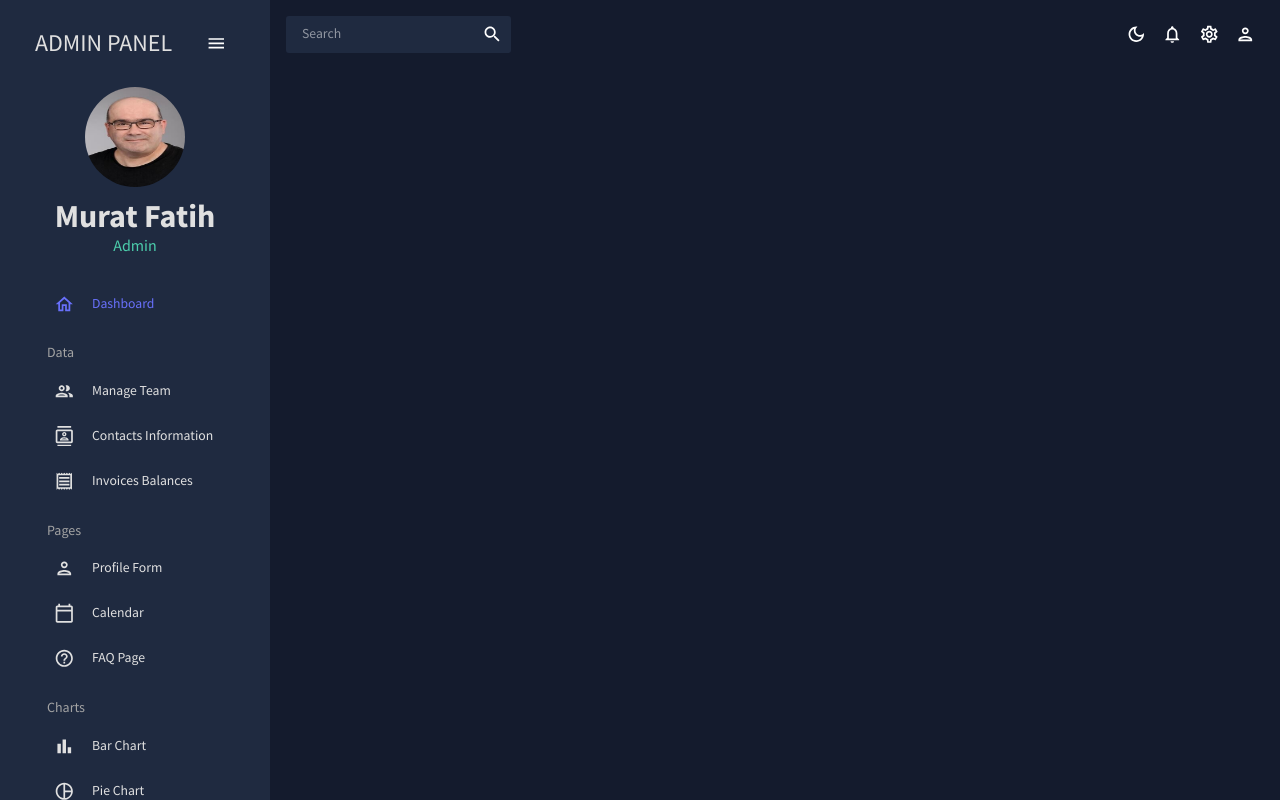
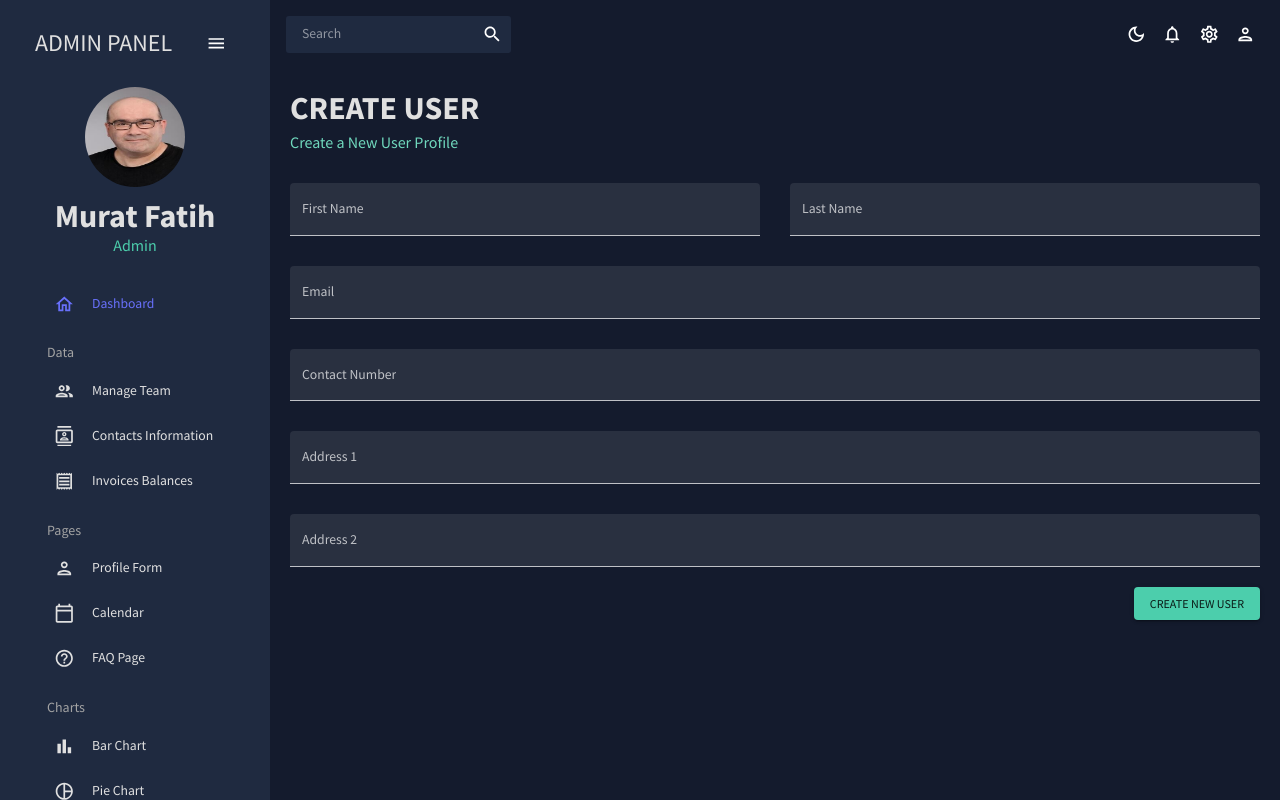
Before and after one commit to fatihyanik/react_admin_dashboard, a React (Create React App) app: page /form in a window 1280 px wide. Built offline with nearby package versions, Linux system fonts and the light colour scheme.

Commit message:
added profile form with formik and yup

```diff
--- a/src/App.js
+++ b/src/App.js
@@ -8,8 +8,8 @@
 import Team from "./scenes/team";
 import Contacts from "./scenes/contacts";
 import Invoices from "./scenes/invoices";
+import Form from "./scenes/form";
 // import Bar from "./scenes/bar";
-// import Form from "./scenes/form";
 // import Line from "./scenes/line";
 // import Pie from "./scenes/pie";
 // import FAQ from "./scenes/faq";
@@ -33,7 +33,7 @@
               <Route path="/team" element={<Team />} />
               <Route path="/contacts" element={<Contacts />} />
               <Route path="/invoices" element={<Invoices />} />
-              {/* <Route path="/form" element={<Form />} /> */}
+              <Route path="/form" element={<Form />} />
               {/* <Route path="/bar" element={<Bar />} /> */}
               {/* <Route path="/pie" element={<Pie />} /> */}
               {/* <Route path="/line" element={<Line />} /> */}
--- /dev/null
+++ b/src/scenes/form/index.jsx
@@ -0,0 +1,155 @@
+import { Box, Button, TextField } from "@mui/material";
+import { Formik } from "formik";
+import * as yup from "yup";
+import useMediaQuery from "@mui/material/useMediaQuery";
+import Header from "../../components/Header";
+
+const Form = () => {
+  const isNonMobile = useMediaQuery("(min-width:600px)");
+
+  const handleFormSubmit = (values) => {
+    console.log(values);
+  };
+
+  const initialValues = {
+    firstName: "",
+    lastName: "",
+    email: "",
+    contact: "",
+    address1: "",
+    address2: "",
+  };
+
+  const phoneRegExp =
+    /^((\+[1-9]{1,4}[ -]?)|(\([0-9]{2,3}\)[ -]?)|([0-9]{2,4})[ -]?)*?[0-9]{3,4}[ -]?[0-9]{3,4}$/;
+
+  const checkoutSchema = yup.object().shape({
+    firstName: yup.string().required("required"),
+    lastName: yup.string().required("required"),
+    email: yup.string().email("invalid email").required("required"),
+    contact: yup
+      .string()
+      .matches(phoneRegExp, "Phone number is not valid")
+      .required("required"),
+    address1: yup.string().required("required"),
+    address2: yup.string().required("required"),
+  });
+
+  return (
+    <Box m='20px'>
+      <Header title='CREATE USER' subtitle='Create a New User Profile' />
+
+      <Formik
+        onSubmit={handleFormSubmit}
+        initialValues={initialValues}
+        validationSchema={checkoutSchema}
+      >
+        {({
+          values,
+          errors,
+          touched,
+          handleBlur,
+          handleChange,
+          handleSubmit,
+        }) => (
+          <form onSubmit={handleSubmit}>
+            <Box
+              display='grid'
+              gap='30px'
+              gridTemplateColumns='repeat(4, minmax(0, 1fr))'
+              sx={{
+                "& > div": { gridColumn: isNonMobile ? undefined : "span 4" },
+              }}
+            >
+              <TextField
+                fullWidth
+                variant='filled'
+                type='text'
+                label='First Name'
+                onBlur={handleBlur}
+                onChange={handleChange}
+                value={values.firstName}
+                name='firstName'
+                error={!!touched.firstName && !!errors.firstName}
+                helperText={touched.firstName && errors.firstName}
+                sx={{ gridColumn: "span 2" }}
+              />
+              <TextField
+                fullWidth
+                variant='filled'
+                type='text'
+                label='Last Name'
+                onBlur={handleBlur}
+                onChange={handleChange}
+                value={values.lastName}
+                name='lastName'
+                error={!!touched.lastName && !!errors.lastName}
+                helperText={touched.lastName && errors.lastName}
+                sx={{ gridColumn: "span 2" }}
+              />
+              <TextField
+                fullWidth
+                variant='filled'
+                type='text'
+                label='Email'
+                onBlur={handleBlur}
+                onChange={handleChange}
+                value={values.email}
+                name='email'
+                error={!!touched.email && !!errors.email}
+                helperText={touched.email && errors.email}
+                sx={{ gridColumn: "span 4" }}
+              />
+              <TextField
+                fullWidth
+                variant='filled'
+                type='text'
+                label='Contact Number'
+                onBlur={handleBlur}
+                onChange={handleChange}
+                value={values.contact}
+                name='contact'
+                error={!!touched.contact && !!errors.contact}
+                helperText={touched.contact && errors.contact}
+                sx={{ gridColumn: "span 4" }}
+              />
+              <TextField
+                fullWidth
+                variant='filled'
+                type='text'
+                label='Address 1'
+                onBlur={handleBlur}
+                onChange={handleChange}
+                value={values.address1}
+                name='address1'
+                error={!!touched.address1 && !!errors.address1}
+                helperText={touched.address1 && errors.address1}
+                sx={{ gridColumn: "span 4" }}
+              />
+              <TextField
+                fullWidth
+                variant='filled'
+                type='text'
+                label='Address 2'
+                onBlur={handleBlur}
+                onChange={handleChange}
+                value={values.address2}
+                name='address2'
+                error={!!touched.address2 && !!errors.address2}
+                helperText={touched.address2 && errors.address2}
+                sx={{ gridColumn: "span 4" }}
+              />
+            </Box>
+            <Box display='flex' justifyContent='end' mt='20px'>
+              <Button type='submit' color='secondary' variant='contained'>
+                Create New User
+              </Button>
+            </Box>
+          </form>
+        )}
+      </Formik>
+    </Box>
+  );
+};
+
+export default Form;
```
